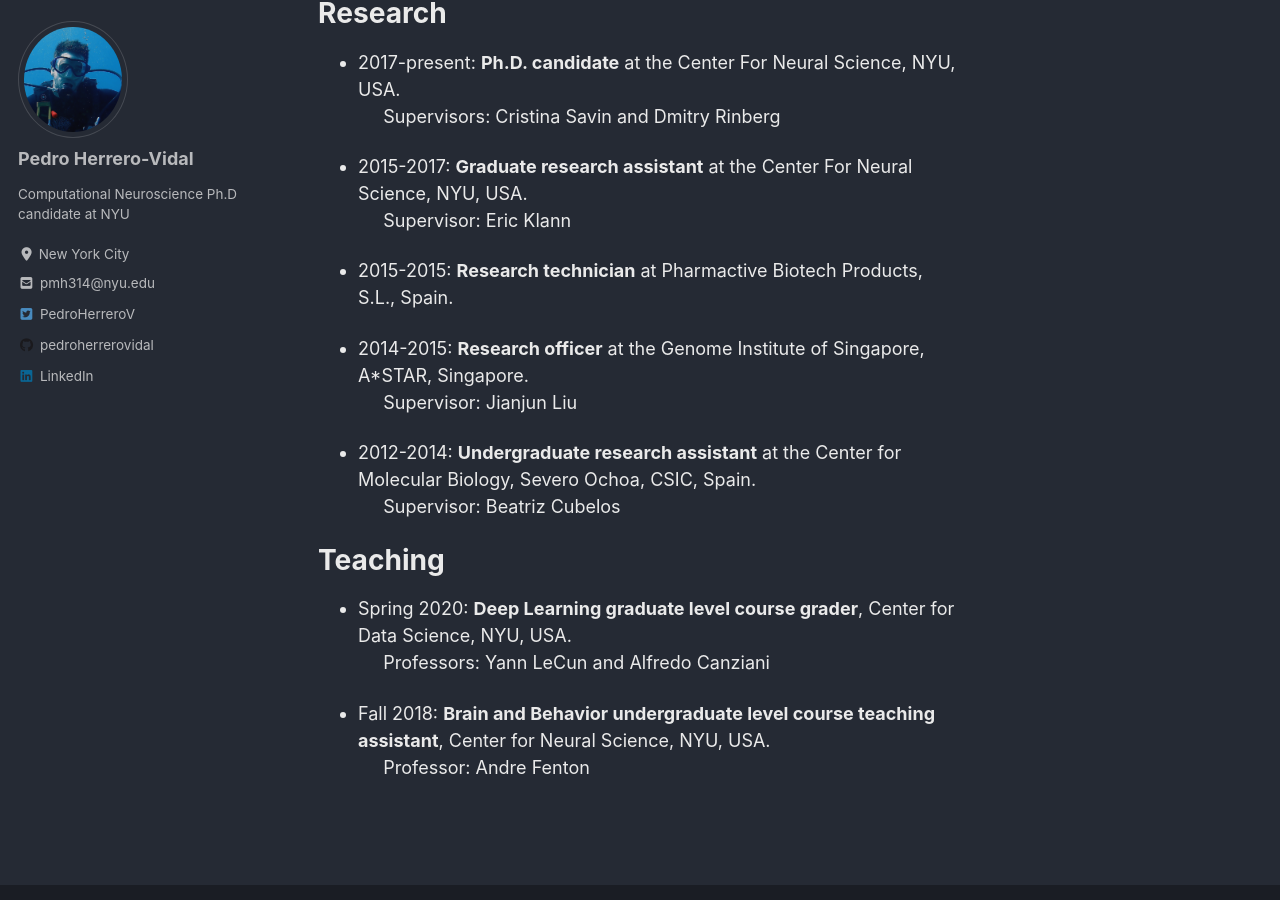
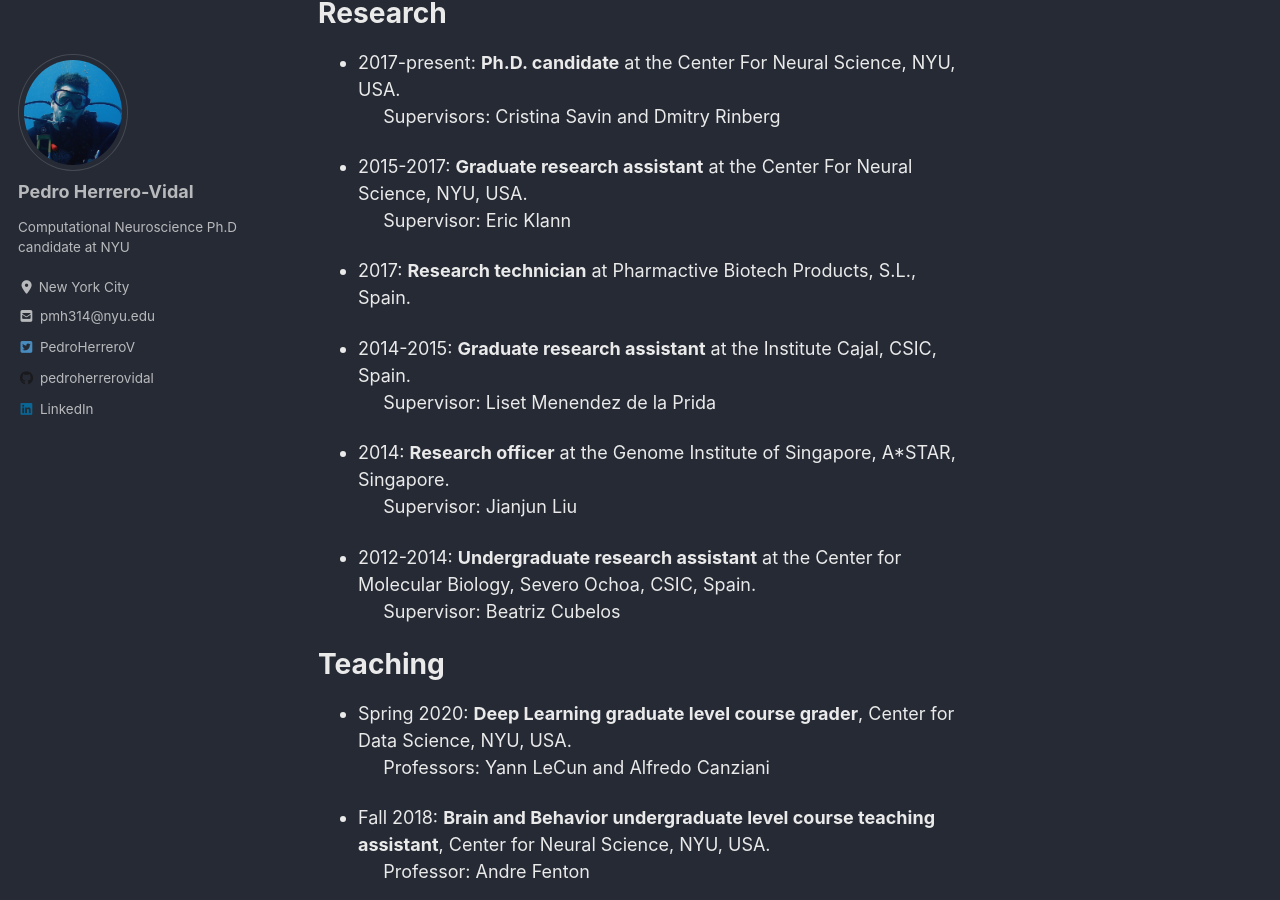
Before and after one commit to pedroherrerovidal/pedroherrerovidal.github.io, a Jekyll site: the page built from _pages/research.md, in a window 1280 px wide and 900 px high, scrolled down 304 px. Built offline with Jekyll 4.4.1, drawn with Linux system fonts in a browser that asks for light colours; cached includes are drawn as plain includes; nearby versions of some CDN libraries.

Commit message:
Update research.md

```diff
--- a/_pages/research.md
+++ b/_pages/research.md
@@ -14,9 +14,12 @@ header:
 - 2015-2017: **Graduate research assistant** at the Center For Neural Science, NYU, USA. <br />
 &nbsp;&nbsp;&nbsp;&nbsp; Supervisor: Eric Klann
 
-- 2015-2015: **Research technician** at Pharmactive Biotech Products, S.L., Spain. <br />
+- 2017: **Research technician** at Pharmactive Biotech Products, S.L., Spain. <br />
 
-- 2014-2015: **Research officer** at the Genome Institute of Singapore, A\*STAR, Singapore. <br />
+- 2014-2015: **Graduate research assistant** at the Institute Cajal, CSIC, Spain. <br />
+&nbsp;&nbsp;&nbsp;&nbsp; Supervisor: Liset Menendez de la Prida
+
+- 2014: **Research officer** at the Genome Institute of Singapore, A\*STAR, Singapore. <br />
 &nbsp;&nbsp;&nbsp;&nbsp; Supervisor: Jianjun Liu
 
 - 2012-2014: **Undergraduate research assistant** at the Center for Molecular Biology, Severo Ochoa, CSIC, Spain. <br />
```
